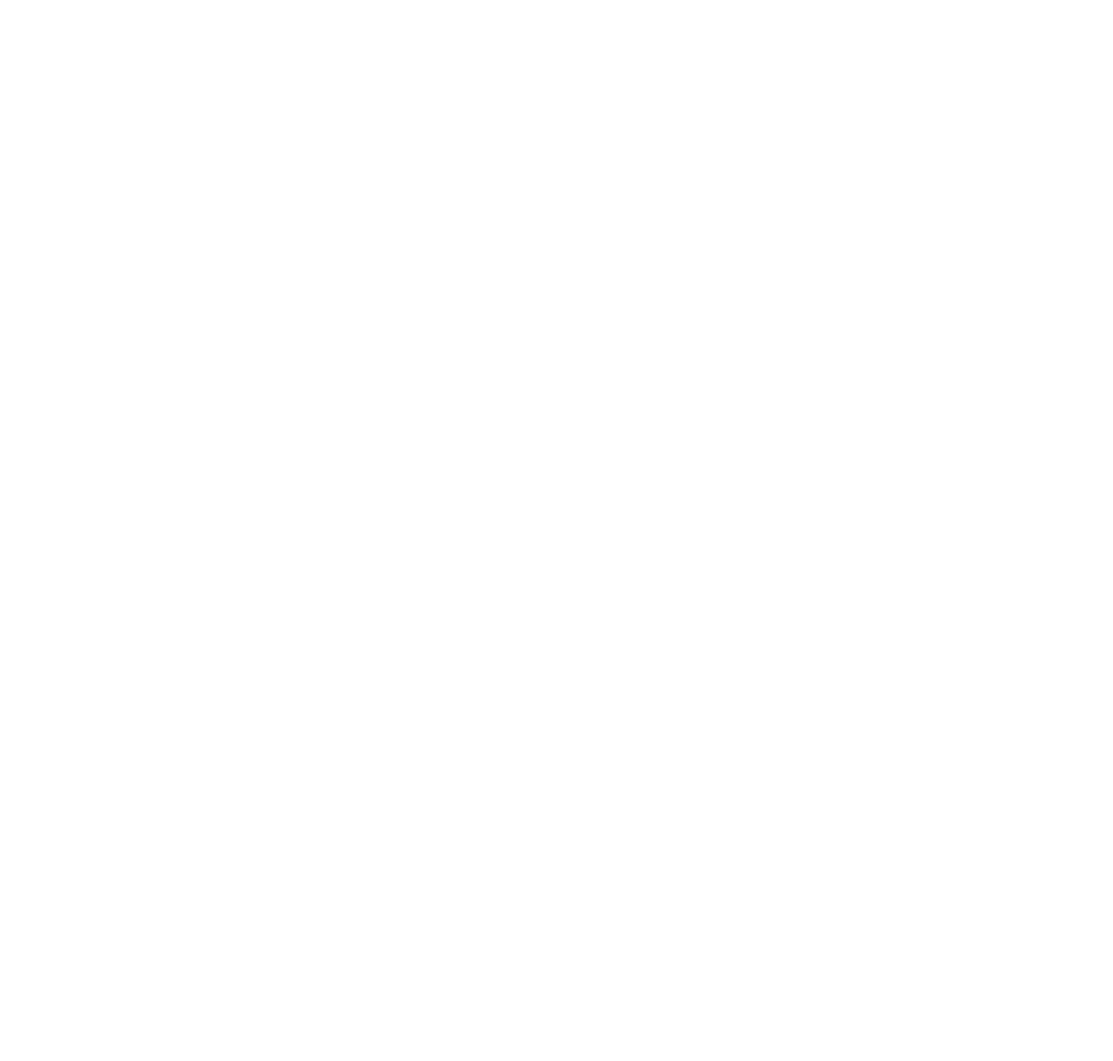
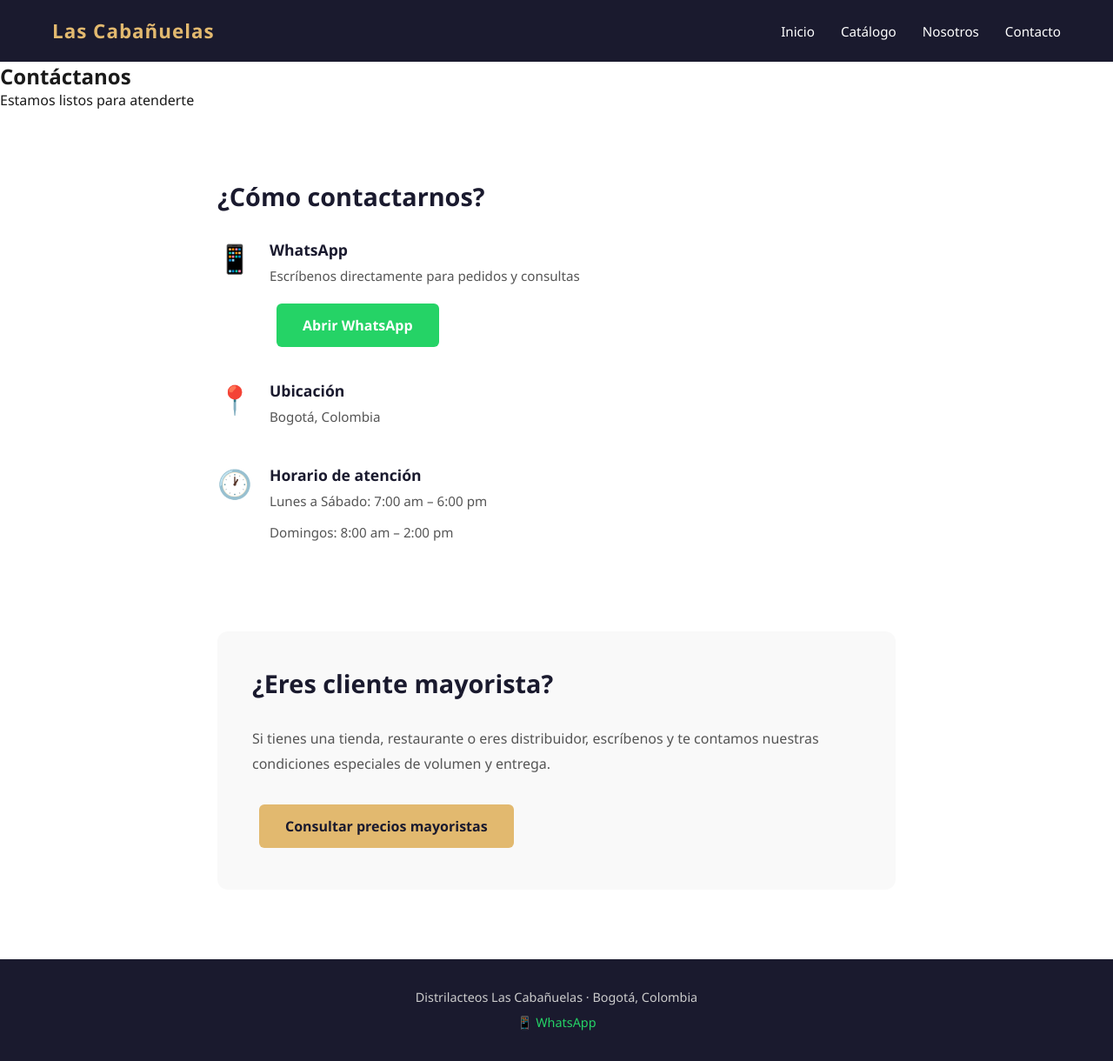
Before and after one commit to Xirog28/distrilacteos-web, a plain HTML site: page frontend/contacto.html in a window 1280 px wide. Shown: the whole page at 87% size. Before the commit the page ends 800 px from the top, so only its background shows below. Drawn offline with Linux system fonts and the light colour scheme.

Commit message:
feat: pagina contacto

```diff
--- a/frontend/contacto.html
+++ b/frontend/contacto.html
@@ -0,0 +1,83 @@
+<!DOCTYPE html>
+<html lang="es">
+<head>
+  <meta charset="UTF-8">
+  <meta name="viewport" content="width=device-width, initial-scale=1.0">
+  <title>Contacto — Distrilacteos Las Cabañuelas</title>
+  <link rel="stylesheet" href="css/style.css">
+</head>
+<body>
+
+  <!-- NAVEGACIÓN -->
+  <nav>
+    <div class="nav-logo">Las Cabañuelas</div>
+    <ul class="nav-links">
+      <li><a href="index.html">Inicio</a></li>
+      <li><a href="catalogo.html">Catálogo</a></li>
+      <li><a href="nosotros.html">Nosotros</a></li>
+      <li><a href="contacto.html">Contacto</a></li>
+    </ul>
+  </nav>
+
+  <!-- ENCABEZADO -->
+  <section class="page-header">
+    <h1>Contáctanos</h1>
+    <p>Estamos listos para atenderte</p>
+  </section>
+
+  <!-- CONTACTO -->
+  <section class="contacto-seccion">
+
+    <div class="contacto-info">
+      <h2>¿Cómo contactarnos?</h2>
+
+      <div class="contacto-item">
+        <span class="contacto-icono">📱</span>
+        <div>
+          <h3>WhatsApp</h3>
+          <p>Escríbenos directamente para pedidos y consultas</p>
+          <a href="https://wa.me/57TUNUMERO" target="_blank" class="btn btn-whatsapp">
+            Abrir WhatsApp
+          </a>
+        </div>
+      </div>
+
+      <div class="contacto-item">
+        <span class="contacto-icono">📍</span>
+        <div>
+          <h3>Ubicación</h3>
+          <p>Bogotá, Colombia</p>
+        </div>
+      </div>
+
+      <div class="contacto-item">
+        <span class="contacto-icono">🕐</span>
+        <div>
+          <h3>Horario de atención</h3>
+          <p>Lunes a Sábado: 7:00 am – 6:00 pm</p>
+          <p>Domingos: 8:00 am – 2:00 pm</p>
+        </div>
+      </div>
+
+    </div>
+
+    <div class="contacto-clientes">
+      <h2>¿Eres cliente mayorista?</h2>
+      <p>Si tienes una tienda, restaurante o eres distribuidor, escríbenos y te contamos nuestras condiciones especiales de volumen y entrega.</p>
+      <a href="https://wa.me/57TUNUMERO?text=Hola,%20estoy%20interesado%20en%20compras%20mayoristas"
+         target="_blank" class="btn">
+        Consultar precios mayoristas
+      </a>
+    </div>
+
+  </section>
+
+  <!-- FOOTER -->
+  <footer>
+    <p>Distrilacteos Las Cabañuelas · Bogotá, Colombia</p>
+    <p>📱 <a href="https://wa.me/57TUNUMERO" target="_blank">WhatsApp</a></p>
+  </footer>
+
+  <script src="js/main.js"></script>
+</body>
+</html>
--- a/frontend/css/style.css
+++ b/frontend/css/style.css
@@ -283,3 +283,57 @@
   border-radius: 8px;
   font-size: 1rem;
 }
+/* ===== CONTACTO ===== */
+.contacto-seccion {
+  padding: 80px 60px;
+  max-width: 900px;
+  margin: 0 auto;
+  display: flex;
+  flex-direction: column;
+  gap: 60px;
+}
+
+.contacto-info h2,
+.contacto-clientes h2 {
+  font-size: 1.8rem;
+  color: #1a1a2e;
+  margin-bottom: 30px;
+}
+
+.contacto-item {
+  display: flex;
+  gap: 20px;
+  align-items: flex-start;
+  margin-bottom: 30px;
+}
+
+.contacto-icono {
+  font-size: 2rem;
+  min-width: 40px;
+}
+
+.contacto-item h3 {
+  font-size: 1.1rem;
+  color: #1a1a2e;
+  margin-bottom: 6px;
+}
+
+.contacto-item p {
+  color: #555;
+  font-size: 0.95rem;
+  line-height: 1.6;
+  margin-bottom: 12px;
+}
+
+.contacto-clientes {
+  background-color: #f9f9f9;
+  border-radius: 12px;
+  padding: 40px;
+}
+
+.contacto-clientes p {
+  color: #555;
+  font-size: 1rem;
+  line-height: 1.8;
+  margin-bottom: 24px;
+}
```
